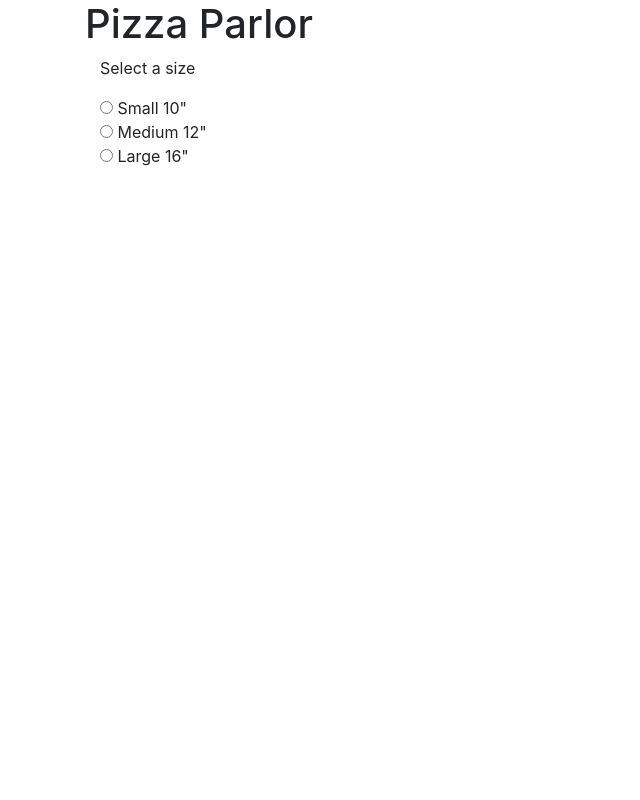
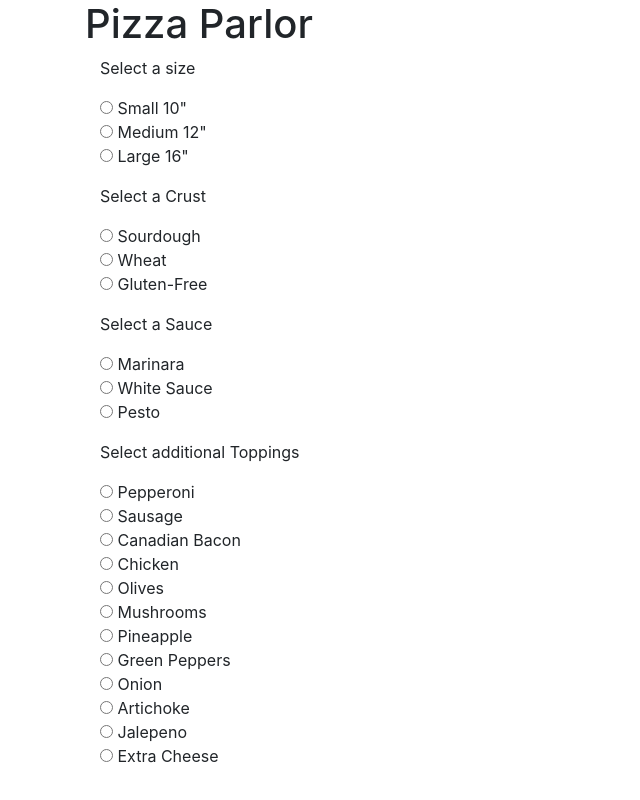
Before and after one commit to riley-mc/codereview4, a plain HTML site: page index.html in a window 1280 px wide. Shown: the whole page, without its empty margins (0-640 px from the left). Drawn offline with Linux system fonts and the light colour scheme.

Commit message:
added radio list for building pizza.

```diff
--- a/index.html
+++ b/index.html
@@ -21,3 +21,36 @@
           <input type="radio" name="size" value="lrg"> Large 16"<br>
         </div>
       </div>
+      <div class="col-md-4">
+        <p><span>Select a Crust</span></p>
+        <div class="form-group">
+          <input type="radio" name="crust" value="sourdough"> Sourdough<br>
+          <input type="radio" name="crust" value="wheat"> Wheat<br>
+          <input type="radio" name="crust" value="glutenFree"> Gluten-Free<br>
+        </div>
+      </div>
+      <div class="col-md-4">
+        <p><span>Select a Sauce</span></p>
+        <div class="form-group">
+          <input type="radio" name="sauce" value="marinara"> Marinara<br>
+          <input type="radio" name="sauce" value="white"> White Sauce<br>
+          <input type="radio" name="sauce" value="pesto"> Pesto<br>
+        </div>
+      </div>
+      <div class="col-md-4">
+        <p><span>Select additional Toppings</span></p>
+        <div class="form-group">
+          <input type="radio" name="toppings" value="pepperoni"> Pepperoni<br>
+          <input type="radio" name="toppings" value="sausage"> Sausage<br>
+          <input type="radio" name="toppings" value="bacon"> Canadian Bacon<br>
+          <input type="radio" name="toppings" value="chicken"> Chicken<br>
+          <input type="radio" name="toppings" value="olive"> Olives<br>
+          <input type="radio" name="toppings" value="mushroom"> Mushrooms<br>
+          <input type="radio" name="toppings" value="pineapple"> Pineapple<br>
+          <input type="radio" name="toppings" value="pepper"> Green Peppers<br>
+          <input type="radio" name="toppings" value="onion"> Onion<br>
+          <input type="radio" name="toppings" value="artichoke"> Artichoke<br>
+          <input type="radio" name="toppings" value="jalepeno"> Jalepeno<br>
+          <input type="radio" name="toppings" value="extra cheese"> Extra Cheese<br>
+        </div>
+      </div>
```
